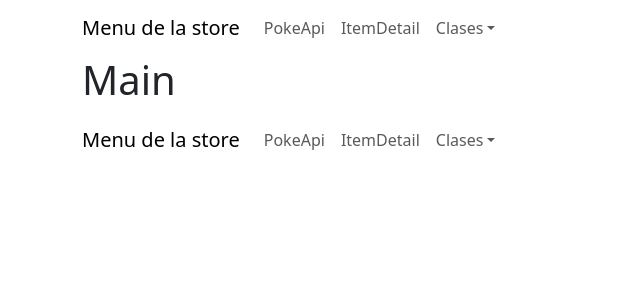
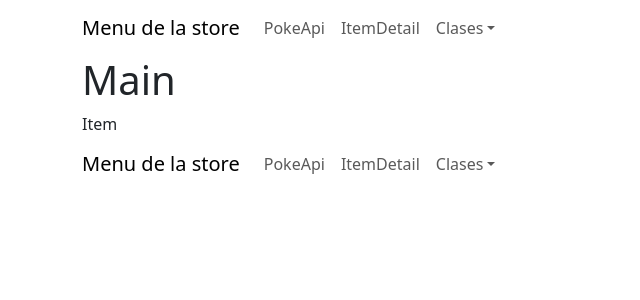
Before and after one commit to sebas-sierra/gh-pages, a React (Create React App) app: page /#/capitulos/prod in a window 1280 px wide. Before the commit this address led to /. Shown: the top 300 px of the page, without its empty margins (0-640 px from the left). Built offline with nearby package versions, Linux system fonts and the light colour scheme; the HTML template or start-up script is replaced by a standard one.

Commit message:
jueves 19/10 v.1

```diff
--- a/src/components/Main.jsx
+++ b/src/components/Main.jsx
@@ -1,7 +1,6 @@
-import React from 'react';
 import Container from 'react-bootstrap/Container';
+import Col from 'react-bootstrap/Col';
 import Row from 'react-bootstrap/Row';
-import Col from 'react-bootstrap/Col';
 
 import ClaseTres from './capitulos/ClaseTres';
 import ClaseCuatro from './capitulos/ClaseCuatro';
@@ -9,8 +8,10 @@ import ClaseCinco from './capitulos/ClaseCinco';
 import ClaseSeis from './capitulos/ClaseSeis';
 import ClaseSiete from './capitulos/ClaseSiete';
 import ClaseOcho from './capitulos/ClaseOcho';
+import ItemListContainer from './capitulos/ItemListContainer';
 // import ClaseNueve from './capitulos/ClaseNueve';
 import { Routes, Route } from 'react-router-dom'
+import React from 'react';
 
 const Main = () => {
 
@@ -28,7 +29,10 @@ const Main = () => {
               <Route path='/capitulos/clasetres' element={<ClaseTres/>} />
               <Route path='/capitulos/clasecuatro' element={<ClaseCuatro/>} />
               <Route path='/capitulos/clasecinco' element={<ClaseCinco/>} stock={10} onAdd={onAdd} />
-              <Route path='/capitulos/claseseis/productos' element={<ClaseSeis/>} />
+              <Route path='/capitulos/claseseis/productos' element={<ClaseSeis/>} >
+
+              </Route>
+              <Route path='/capitulos/prod' element={ <ItemListContainer/> } />
               <Route path='/capitulos/clasesiete' element={<ClaseSiete/>} />
               <Route path='/capitulos/claseocho' element={<ClaseOcho/>} />
               {/* <Route path='capitulos/clasenueve' element={<ClaseNueve/>} /> */}
--- a/src/components/NavBar.jsx
+++ b/src/components/NavBar.jsx
@@ -24,6 +24,7 @@ const NavBar = () => {
             <NavDropdown.Item href='/gh-pages/#/capitulos/clasesiete'>Clase 7</NavDropdown.Item>
             <NavDropdown.Item href='/gh-pages/#/capitulos/claseocho'>Clase 8</NavDropdown.Item>
             <NavDropdown.Item href='/gh-pages/#/capitulos/clasenueve'>Clase 9</NavDropdown.Item>
+            <NavDropdown.Item href='/gh-pages/#/capitulos/prod'>Productos</NavDropdown.Item>
           </NavDropdown>
 
           {/* {isInHeader
--- /dev/null
+++ b/src/components/capitulos/Item.jsx
@@ -0,0 +1,9 @@
+import React from 'react';
+
+const Item = () => {
+  return (
+    <div>Item</div>
+  )
+}
+
+export default Item
--- /dev/null
+++ b/src/components/capitulos/ItemList.jsx
@@ -0,0 +1,10 @@
+import React from 'react';
+import Item from './Item'
+
+const ItemList = () => {
+  return (
+    <Item/>
+  )
+}
+
+export default ItemList
--- /dev/null
+++ b/src/components/capitulos/ItemListContainer.jsx
@@ -0,0 +1,10 @@
+import React from 'react';
+import ItemList from './ItemList'
+
+const ItemListContainer = () => {
+  return (
+    <ItemList/>
+  )
+}
+
+export default ItemListContainer
```
